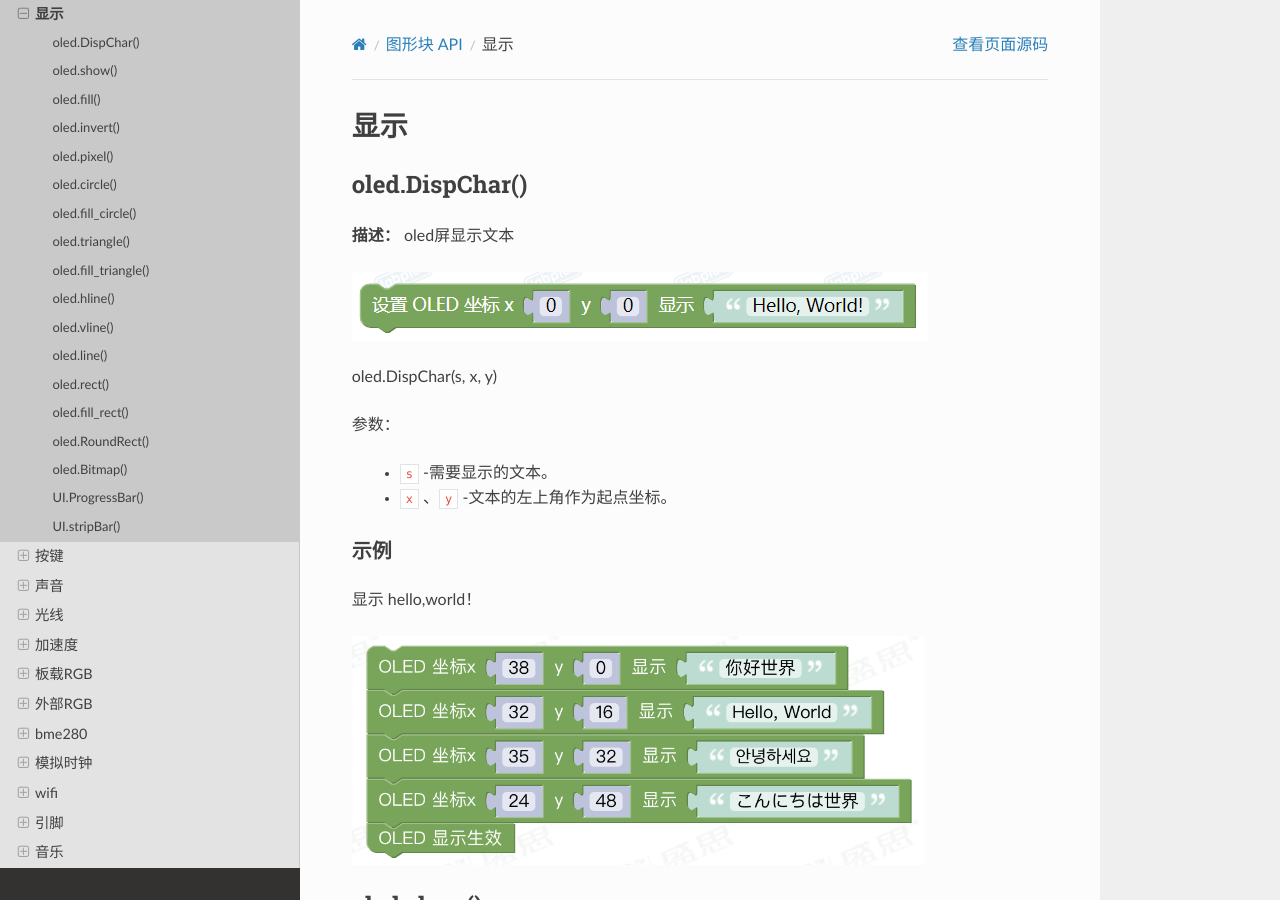
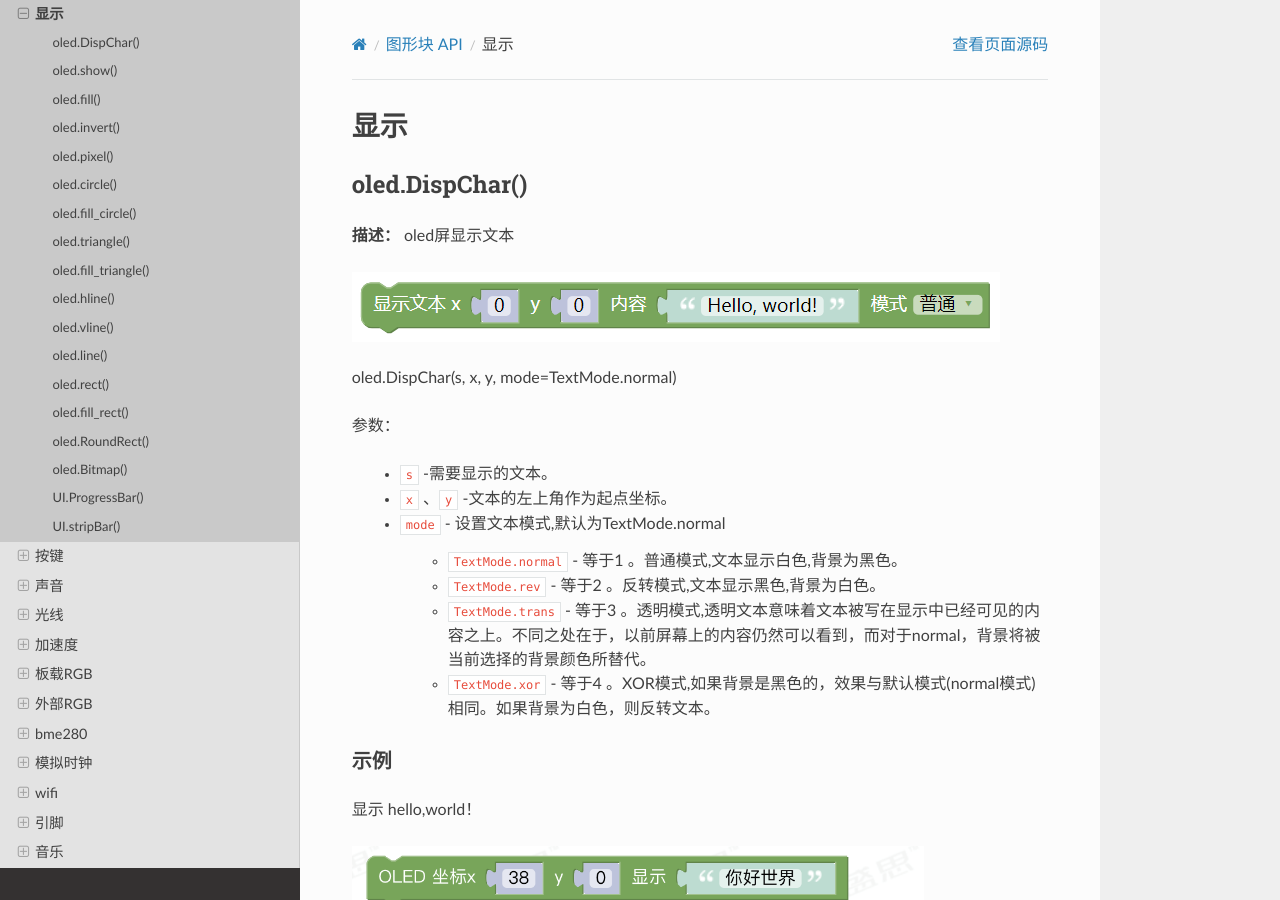
Before and after one commit to labplus-cn/mPythonX-docs, a Sphinx documentation site: the page built from source/blocks/oled.rst, in a window 1280 px wide and 900 px high. Built offline with Sphinx 7.4.7 and the Read the Docs theme 2.0.0, drawn with Linux system fonts in a browser that asks for light colours.

Commit message:
DispChar

```diff
--- a/source/blocks/oled.rst
+++ b/source/blocks/oled.rst
@@ -11,12 +11,18 @@ oled.DispChar()
     :scale: 100 %
 
 
-oled.DispChar(s, x, y)
+oled.DispChar(s, x, y, mode=TextMode.normal)
 
 参数：
 
     - ``s`` -需要显示的文本。
     - ``x`` 、``y`` -文本的左上角作为起点坐标。
+    - ``mode`` - 设置文本模式,默认为TextMode.normal
+
+        - ``TextMode.normal`` - 等于1 。普通模式,文本显示白色,背景为黑色。
+        - ``TextMode.rev`` - 等于2 。反转模式,文本显示黑色,背景为白色。
+        - ``TextMode.trans`` - 等于3 。透明模式,透明文本意味着文本被写在显示中已经可见的内容之上。不同之处在于，以前屏幕上的内容仍然可以看到，而对于normal，背景将被当前选择的背景颜色所替代。
+        - ``TextMode.xor`` - 等于4 。XOR模式,如果背景是黑色的，效果与默认模式(normal模式)相同。如果背景为白色，则反转文本。
 
 示例
 ^^^^^
```
Also changed, not shown: source/images/blocks/oled/DispChar.png.
